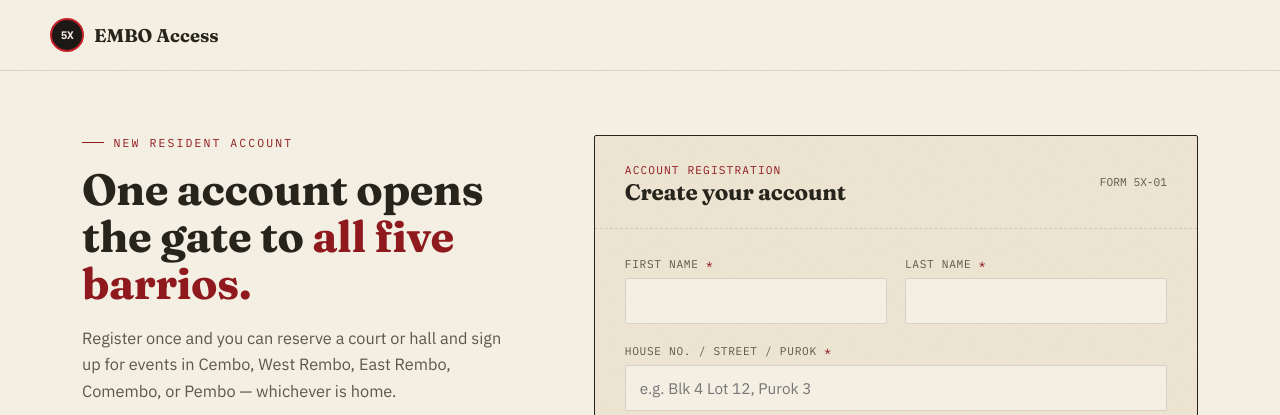
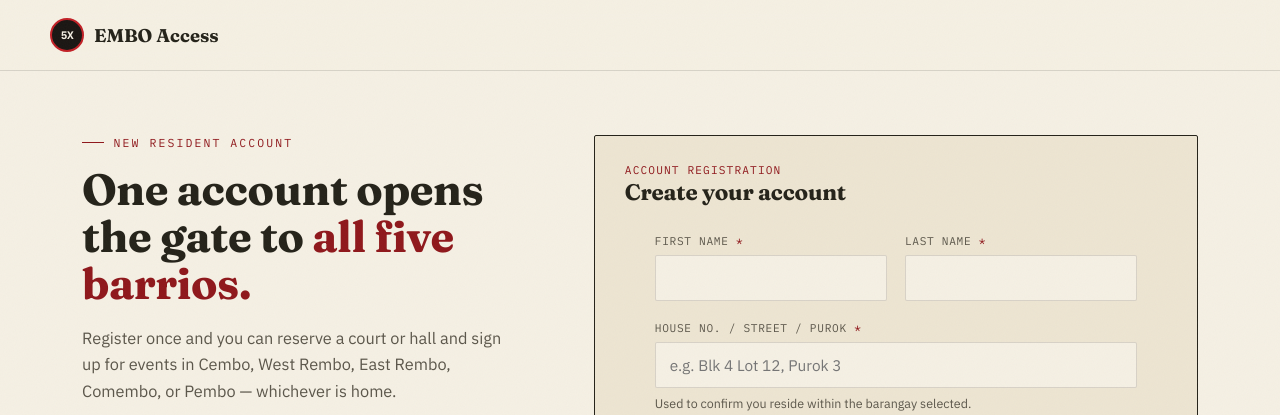
Before and after one commit to Rick4302/A-Centralized-Platform-for-Community-Facility-Management-and-Youth-Programs, a plain HTML site: page Frontend/acc_registration.html in a window 1280 px wide. Shown: the top 415 px of the page. Drawn offline with Linux system fonts and the light colour scheme.

Commit message:
Update removedf form 5x

```diff
--- a/Frontend/acc_registration.html
+++ b/Frontend/acc_registration.html
@@ -629,9 +629,6 @@
         <div>
           <span class="tag">Account Registration</span>
           <h2>Create your account</h2>
-        </div>
-        <span class="num">FORM 5X-01</span>
-      </div>
 
       <form id="register-form" novalidate>
 
```
